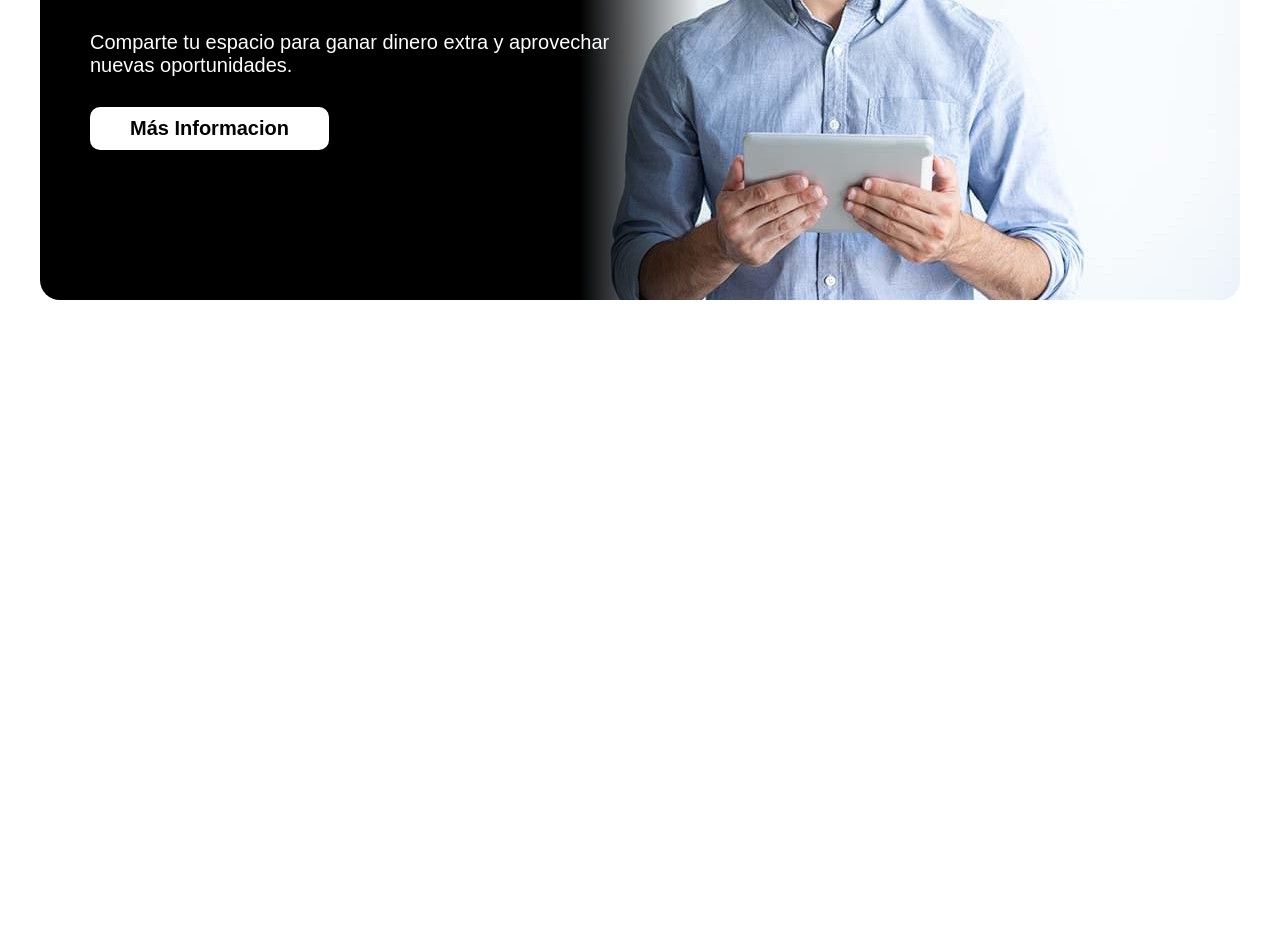
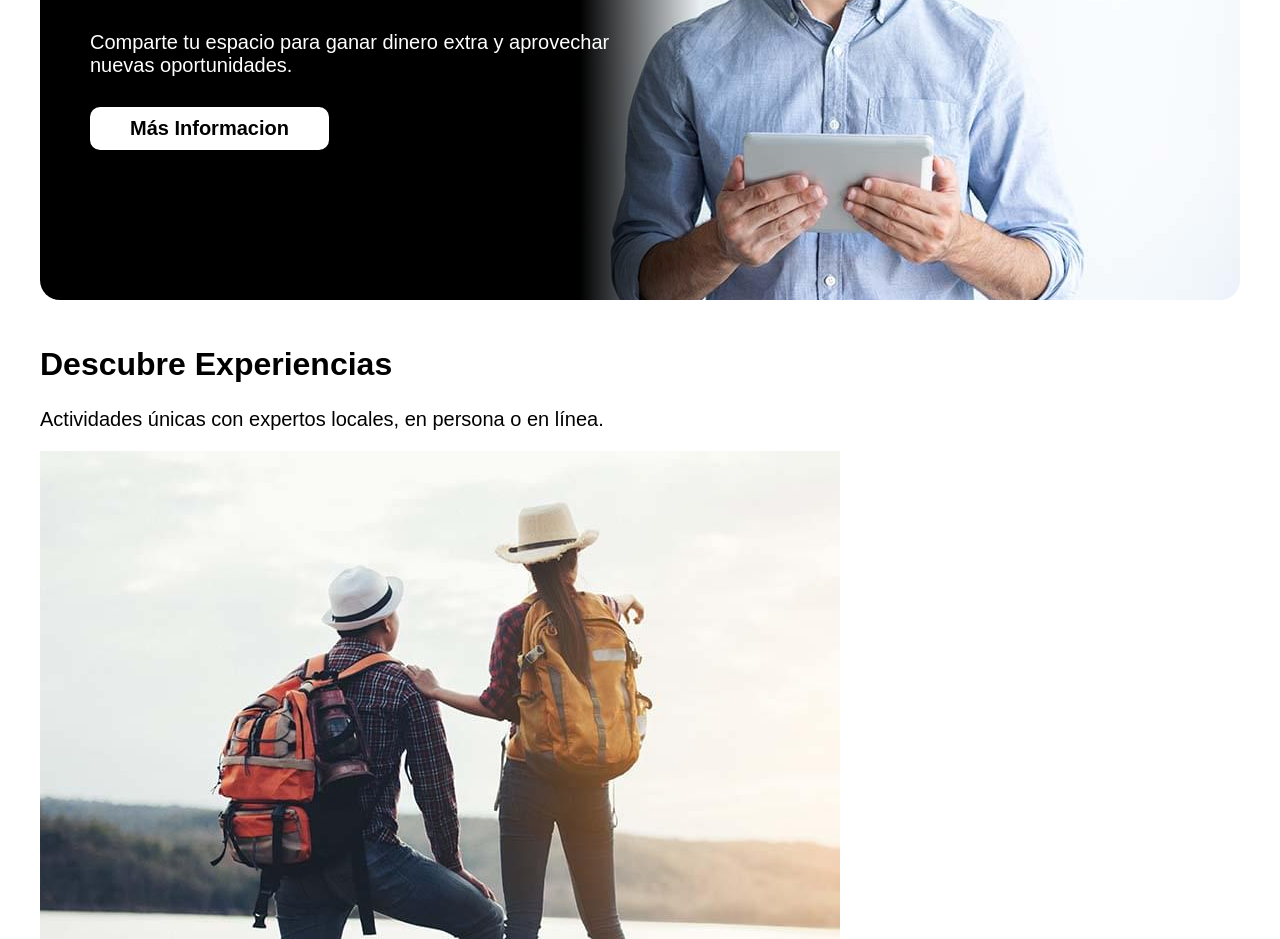
Before and after one commit to pedropalmeros/PodcastWeb, a website: page index.html in a window 1280 px wide. Shown: the part 1861-2800 px from the top of the page. Before the commit the page ends 2161 px from the top, so only its background shows below. Drawn offline with Linux system fonts and the light colour scheme.

Commit message:
Adding Experiencias, only HTML

```diff
--- a/index.html
+++ b/index.html
@@ -183,5 +183,30 @@
         </div>
     </section>
 
+    <main class="experiencias contenedor seccion">
+        <h2 class="experiencias__heading">Descubre Experiencias</h2>
+        <p class="experiencias__descripcion">Actividades únicas con expertos locales, en persona o en línea.</p>
+        <div class="experiencias__listado">
+            <div class="experiencia">
+                <img src="../build/img/experiencia_1.jpg" alt="imagen experiencia" class="experiencia__imagen">
+                <p class="experiencia__titulo">Experiencias</p>
+                <p class="experiencia__descripcion">Actividades Locales estés donde estés.</p>
+            </div>
+
+            <div class="experiencia">
+                <img src="../build/img/experiencia_2.jpg" alt="imagen experiencia" class="experiencia__imagen">
+                <p class="experiencia__titulo">Experiencias</p>
+                <p class="experiencia__descripcion">Visita una ciudad y vive en ella. </p>
+            </div>
+
+            <div class="experiencia">
+                <img src="../build/img/experiencia_3.jpg" alt="imagen experiencia" class="experiencia__imagen">
+                <p class="experiencia__titulo">Experiencias</p>
+                <p class="experiencia__descripcion">Actividades interactivas en vivo.</p>
+            </div>
+        </div>
+
+    </main>
+
 </body>
 </html>
```
